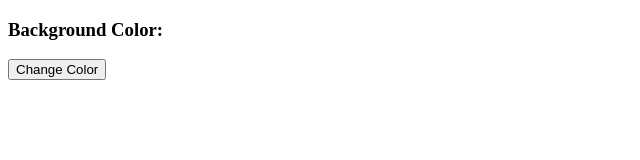
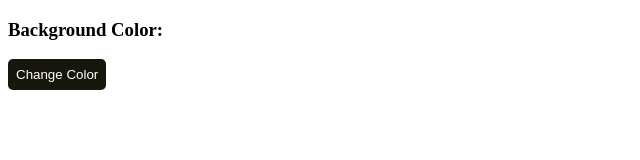
Before and after one commit to armaneousuf/playground, a plain HTML site: page projects/background-color-flipper/index.html in a window 1280 px wide. Shown: the whole page, without its empty margins (0-640 px from the left). Drawn offline with Linux system fonts and the light colour scheme.

Commit message:
update: 2026-04-26 21:09

```diff
--- a/projects/background-color-flipper/index.html
+++ b/projects/background-color-flipper/index.html
@@ -5,6 +5,16 @@
     <meta name="viewport" content="width=device-width, initial-scale=1.0">
     <title>Background color flipper</title>
 </head>
+<style>
+    .container .color-btn{
+        background-color: #18170d;
+        border: none;
+        color: #fff;
+        padding: 8px;
+        border-radius: 5px;
+        cursor: pointer;
+    }
+</style>
 <body>
     <div class="container">
         <h3 class="bg">Background Color:</h3>
```
Also changed, not shown: jsPlay/function/tasks/task-11.js (added, +16 -0 lines).
